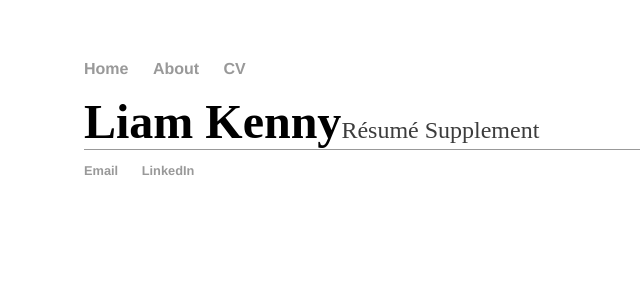
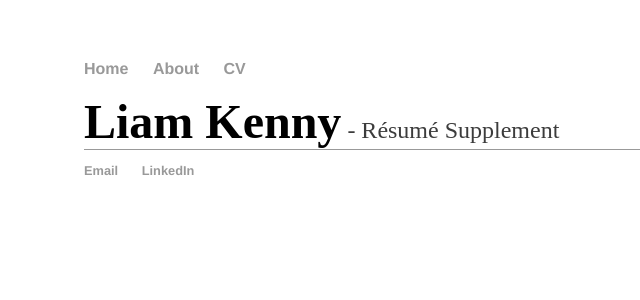
Before and after one commit to LKenny96/lkenny96.github.io, a Jekyll site: the page built from index.html, in a window 1280 px wide. Shown: the top 300 px of the page, without its empty margins (108-748 px from the left). Built offline with Jekyll 4.4.1, drawn with Linux system fonts in a browser that asks for light colours.

Commit message:
Update index.html

```diff
--- a/index.html
+++ b/index.html
@@ -3,5 +3,5 @@ layout: default
 title: Liam Kenny
 ---
 <div class="blurb">
-	<h1 style='display:inline'>Liam Kenny</h1><p style='display:inline'>R&eacute;sum&eacute; Supplement</p>
+	<h1 style='display:inline'>Liam Kenny</h1><p style='display:inline'> - R&eacute;sum&eacute; Supplement</p>
 </div><!-- /.blurb -->
```
